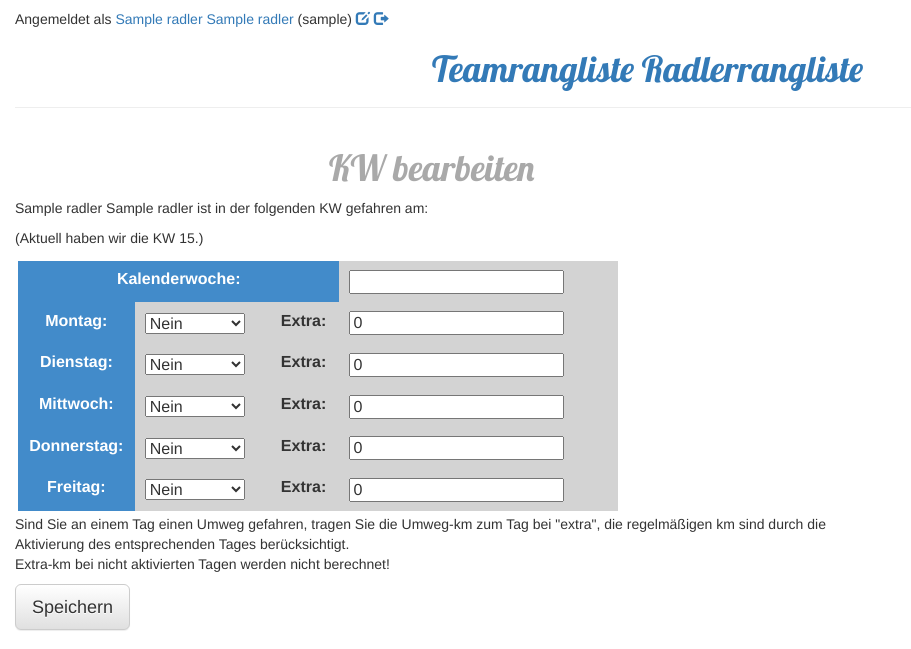
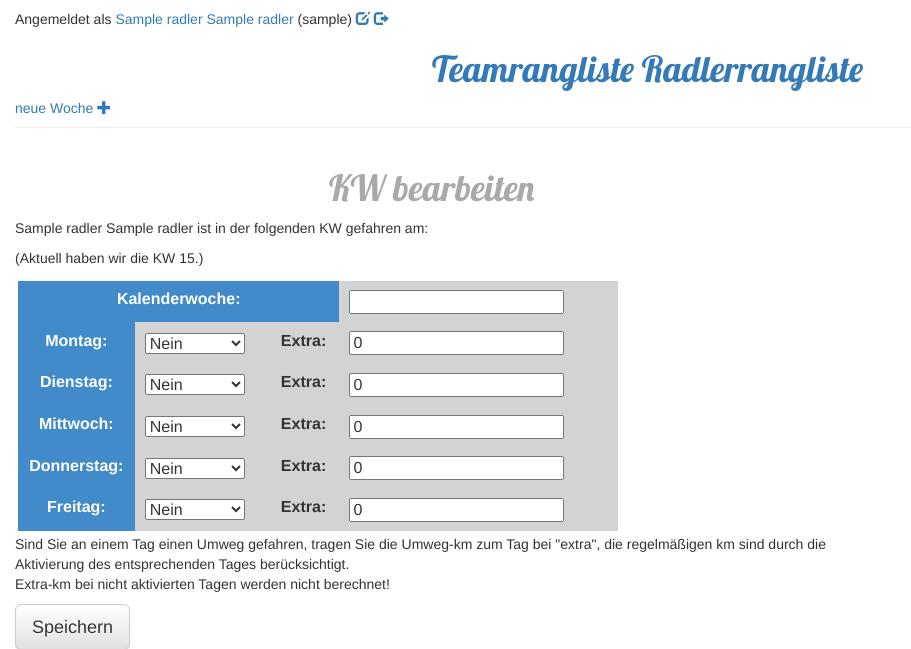
Before and after one commit to moserhans/MdRzA, a Django app: page /mdrza/woche/new/ in a window 1280 px wide. Shown: the part 81-730 px from the top of the page, without its empty margins (0-911 px from the left). Run offline with Django 3.2, Linux system fonts and the light colour scheme; a user stored in the database is signed in; tables that the repository leaves empty hold one stand-in row (values such as "Sample post"); some libraries are stand-ins or nearby versions.

Commit message:
Woche neu wieder in base - revert 958a2748ba5

```diff
--- a/workproject/mdrza/templates/mdrza/base.html
+++ b/workproject/mdrza/templates/mdrza/base.html
@@ -24,6 +24,9 @@
 	        <a href="{% url 'mdrza.views.register' %}" class="top-menu">Noch nicht registriert?</a>
 	    {% endif %}
 	    <h1><a href="{% url 'mdrza.views.team_list' %}">Teamrangliste</a> <a href="{% url 'mdrza.views.radler_list' %}">Radlerrangliste</a> </h1>
+	    {% if user.is_authenticated and user.radler.pk %}
+	            <a href="{% url 'woche_new' %}" class="top-menu">neue Woche <span class="glyphicon glyphicon-plus"></span></a>
+	    {% endif %}
 	</div>
 	    <div class="content">
 		<div class="row">
```
